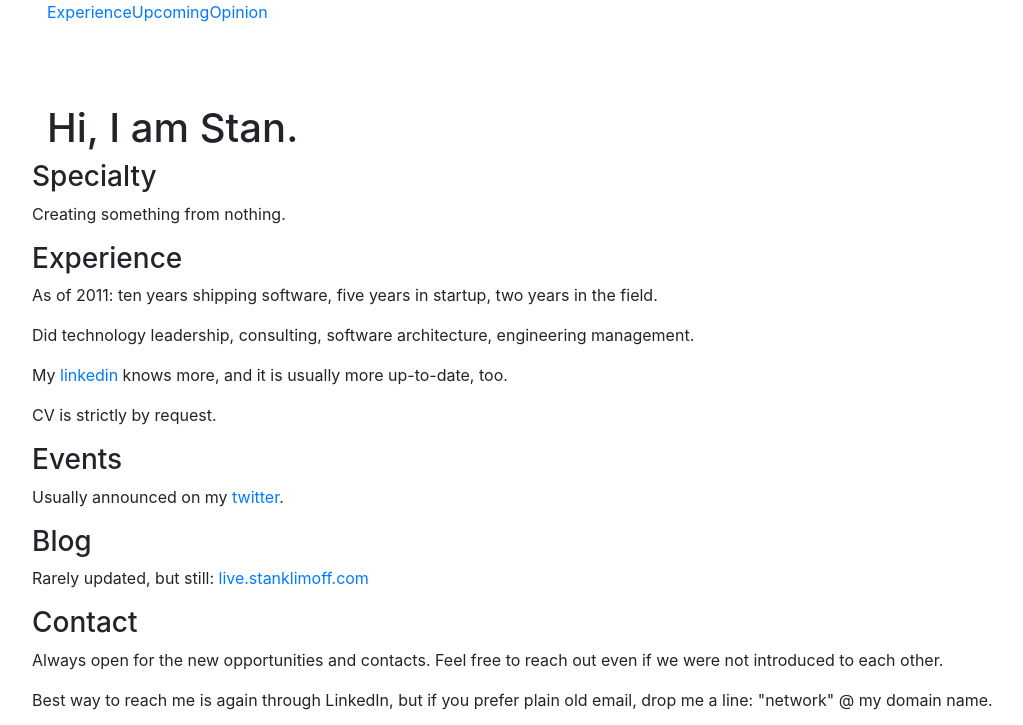
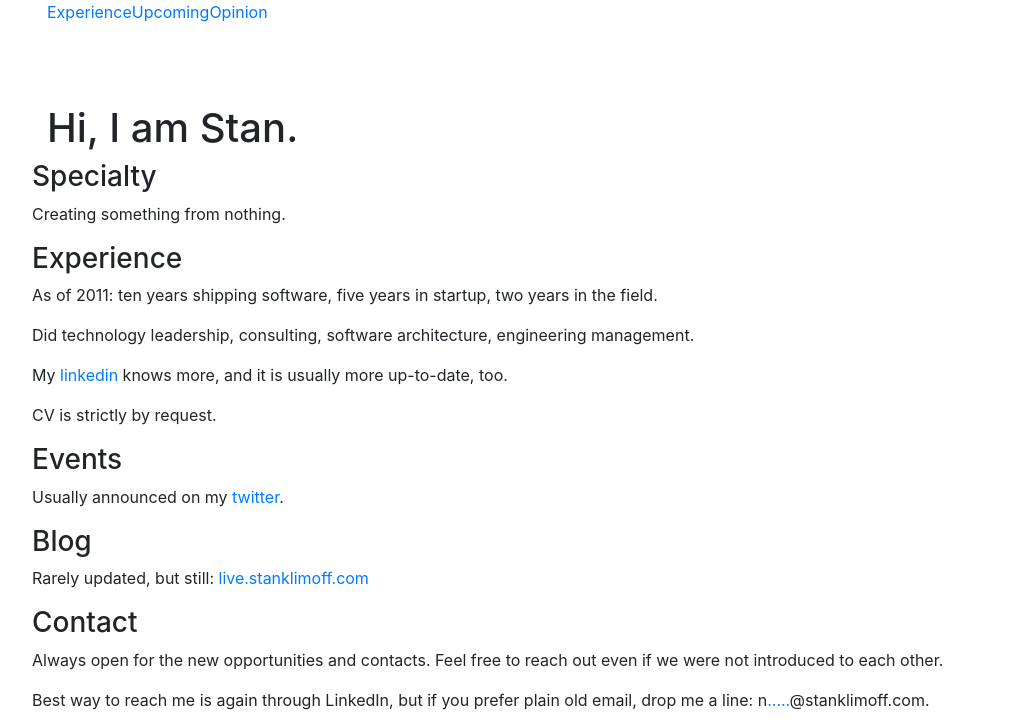
Before and after one commit to graven/graven.github.com, a plain HTML site: page index.html in a window 1280 px wide. Shown: the top 725 px of the page, without its empty margins (38-1061 px from the left). Drawn offline with nearby package versions, Linux system fonts and the light colour scheme; a script that the page names is missing.

Commit message:
Added reCaptcha

```diff
--- a/index.html
+++ b/index.html
@@ -56,7 +56,7 @@
             <h3>Contact</h3>
 			<p>Always open for the new opportunities and contacts. Feel free to reach out even if we were not introduced to each other.</p>
 
-            <p>Best way to reach me is again through LinkedIn, but if you prefer plain old email, drop me a line: "network" @ my domain name.</p>
+            <p>Best way to reach me is again through LinkedIn, but if you prefer plain old email, drop me a line: n<a href="http://www.google.com/recaptcha/mailhide/d?k=01kAHKVyAtSfNZlpAT68x0CA==&amp;c=yXc6amj26xziwoJ5JItDWdvNrd7uR_lHg7hkpCBMjrY=" onclick="window.open('http://www.google.com/recaptcha/mailhide/d?k\07501kAHKVyAtSfNZlpAT68x0CA\75\75\46c\75yXc6amj26xziwoJ5JItDWdvNrd7uR_lHg7hkpCBMjrY\075', '', 'toolbar=0,scrollbars=0,location=0,statusbar=0,menubar=0,resizable=0,width=500,height=300'); return false;" title="Reveal this e-mail address">.....</a>@stanklimoff.com.</p>
           </div>
           <div class="span4">
 
```
